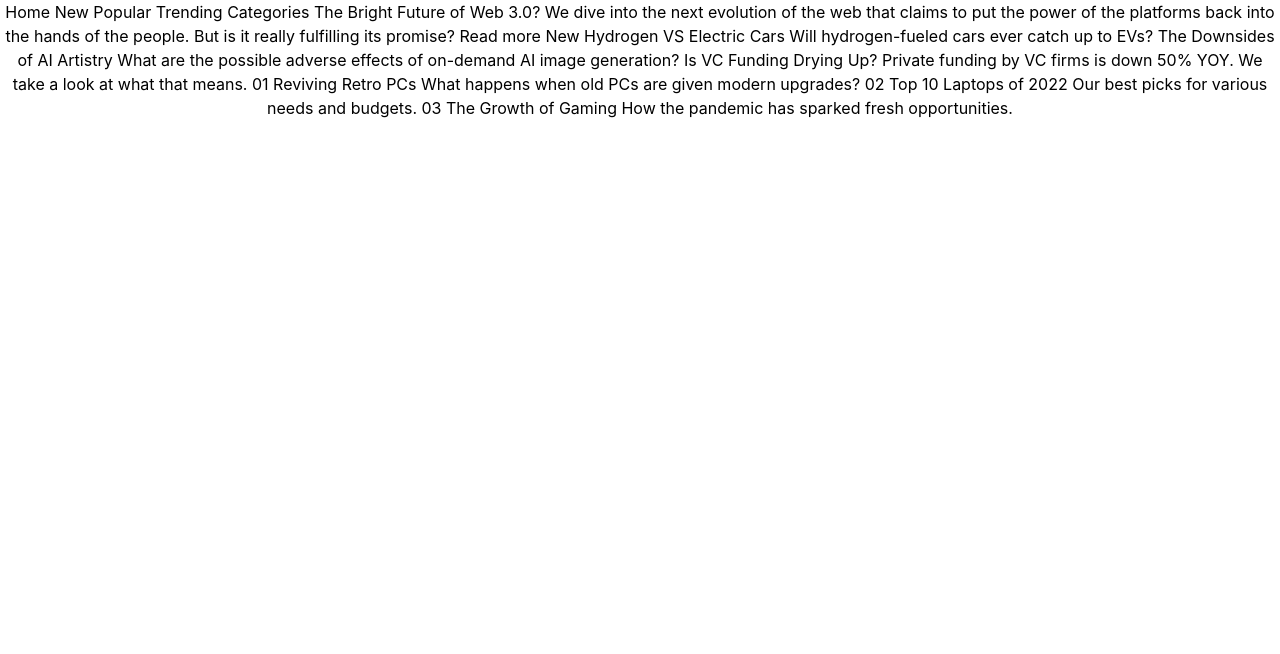
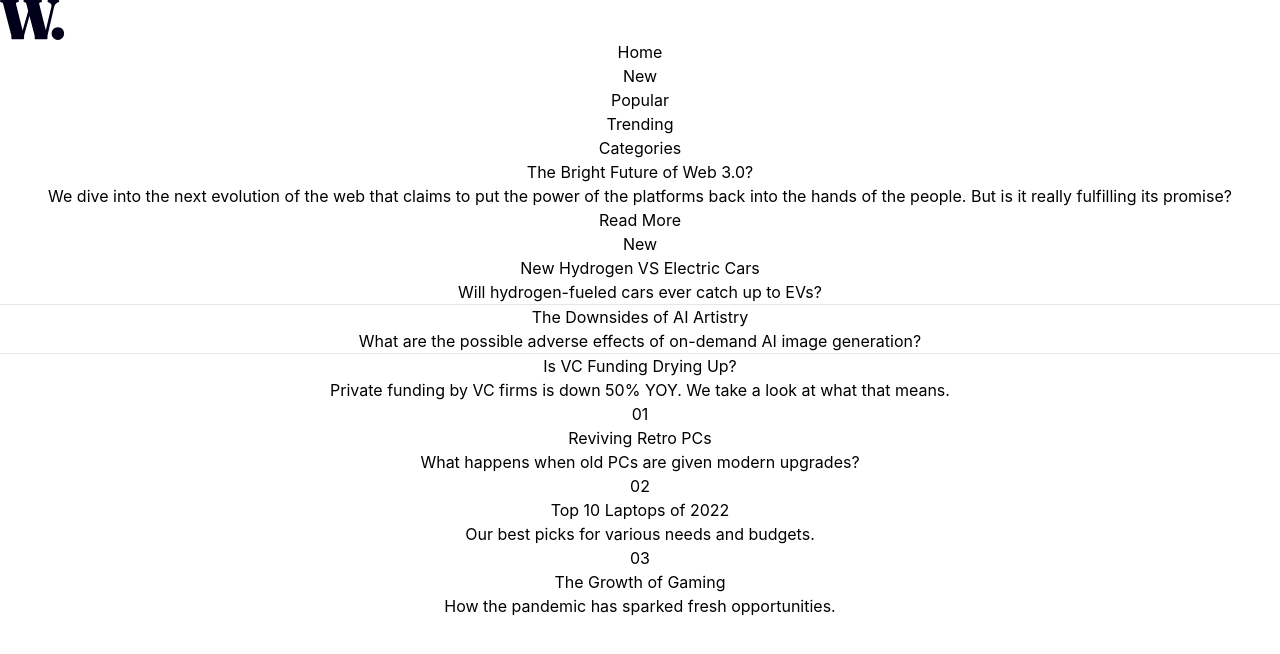
Before and after one commit to Luzefiru/news-homepage, a JavaScript app: page / in a window 1280 px wide. Shown: the top 654 px of the page. Built offline with nearby package versions, Linux system fonts and the light colour scheme; the HTML template or start-up script is replaced by a standard one.

Commit message:
feat: add semantic HTML skeleton

```diff
--- a/src/App.js
+++ b/src/App.js
@@ -1,43 +1,96 @@
 import './App.css';
+import Logo from './assets/images/logo.svg';
 
 function App() {
   return (
     <div className="App">
-      Home
-  New
-  Popular
-  Trending
-  Categories
-
-  The Bright Future of Web 3.0?
-
-  We dive into the next evolution of the web that claims to put the power of the platforms back into the hands of the people.
-  But is it really fulfilling its promise?
-
-  Read more
-
-  New
-
-  Hydrogen VS Electric Cars
-  Will hydrogen-fueled cars ever catch up to EVs?
-
-  The Downsides of AI Artistry
-  What are the possible adverse effects of on-demand AI image generation?
-
-  Is VC Funding Drying Up?
-  Private funding by VC firms is down 50% YOY. We take a look at what that means.
-
-  01
-  Reviving Retro PCs
-  What happens when old PCs are given modern upgrades?
-
-  02
-  Top 10 Laptops of 2022
-  Our best picks for various needs and budgets.
-
-  03
-  The Growth of Gaming
-  How the pandemic has sparked fresh opportunities.
+      <header>
+        <img src={Logo} alt="Site Logo" />
+        <nav>
+          <ul>
+            <li>
+              <a href="/">Home</a>
+            </li>
+            <li>
+              <a href="/">New</a>
+            </li>
+            <li>
+              <a href="/">Popular</a>
+            </li>
+            <li>
+              <a href="/">Trending</a>
+            </li>
+            <li>
+              <a href="/">Categories</a>
+            </li>
+          </ul>
+        </nav>
+      </header>
+      <main>
+        <article>
+          <h1>The Bright Future of Web 3.0?</h1>{' '}
+          <div>
+            <p>
+              We dive into the next evolution of the web that claims to put the
+              power of the platforms back into the hands of the people. But is
+              it really fulfilling its promise?
+            </p>
+            <a href="/">Read More</a>
+          </div>
+        </article>
+      </main>
+      <section>
+        <h2>New</h2>
+        <article>
+          <a href="/">
+            <h3>New Hydrogen VS Electric Cars</h3>
+          </a>
+          <p>Will hydrogen-fueled cars ever catch up to EVs?</p>
+        </article>
+        <hr />
+        <article>
+          <a href="/">
+            <h3>The Downsides of AI Artistry</h3>
+          </a>
+          <p>
+            What are the possible adverse effects of on-demand AI image
+            generation?
+          </p>
+        </article>
+        <hr />
+        <article>
+          <a href="/">
+            <h3>Is VC Funding Drying Up?</h3>
+          </a>
+          <p>
+            Private funding by VC firms is down 50% YOY. We take a look at what
+            that means.
+          </p>
+        </article>
+      </section>
+      <section>
+        <article>
+          <div>01</div>
+          <a href="/">
+            <h4>Reviving Retro PCs</h4>
+          </a>
+          <p>What happens when old PCs are given modern upgrades?</p>
+        </article>
+        <article>
+          <div>02</div>
+          <a href="/">
+            <h4>Top 10 Laptops of 2022</h4>
+          </a>
+          <p>Our best picks for various needs and budgets.</p>
+        </article>
+        <article>
+          <div>03</div>
+          <a href="/">
+            <h4>The Growth of Gaming</h4>
+          </a>
+          <p>How the pandemic has sparked fresh opportunities.</p>
+        </article>
+      </section>
     </div>
   );
 }
```
